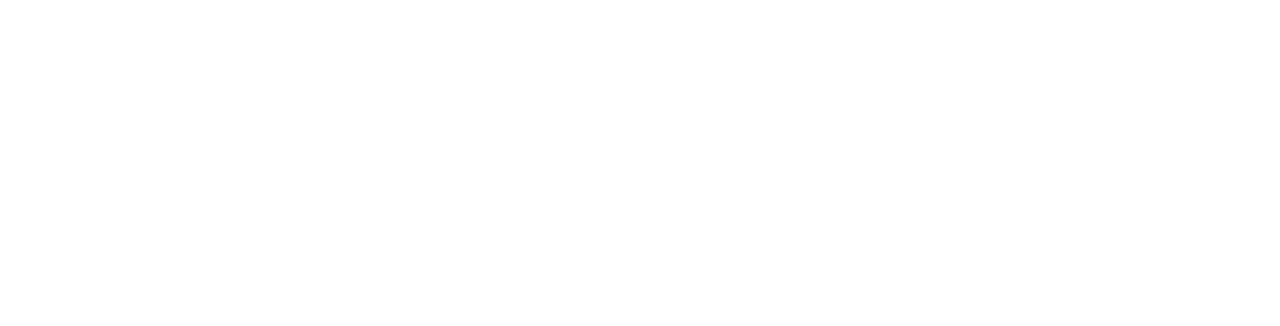
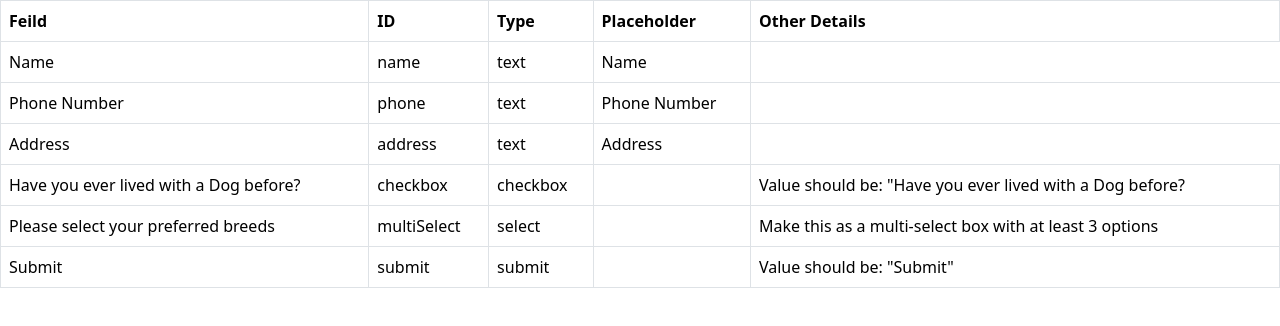
Before and after one commit to acciojob/dog-adoption-application-RitikRunner, a website: page main.html in a window 1280 px wide. Drawn offline with nearby package versions, Linux system fonts and the light colour scheme.

Commit message:
created a submission

```diff
--- a/main.html
+++ b/main.html
@@ -4,10 +4,60 @@
 
 <head>
 	<link rel="stylesheet" href="styles.css">
+	<link href="https://cdn.jsdelivr.net/npm/bootstrap@5.3.8/dist/css/bootstrap.min.css" rel="stylesheet" integrity="sha384-sRIl4kxILFvY47J16cr9ZwB07vP4J8+LH7qKQnuqkuIAvNWLzeN8tE5YBujZqJLB" crossorigin="anonymous">
 </head>
 
 <body>
 	<!-- the entire body must be written by student -->
+	<table class="table table-bordered">
+		<tr>
+			<th>Feild</th>
+			<th>ID</th>
+			<th>Type</th>
+			<th>Placeholder</th>
+			<th>Other Details</th>
+		</tr>
+		<tr>
+			<td>Name</td>
+			<td>name</td>
+			<td>text</td>
+			<td>Name</td>
+		</tr>
+		<tr>
+			<td>Phone Number</td>
+			<td>phone</td>
+			<td>text</td>
+			<td>Phone Number</td>
+		</tr>
+		<tr>
+			<td>Address</td>
+			<td>address</td>
+			<td>text</td>
+			<td>Address</td>
+		</tr>
+		<tr>
+			<td>Have you ever lived with a Dog before?</td>
+			<td>checkbox</td>
+			<td>checkbox</td>
+			<td></td>
+			<td>Value should be: "Have you ever lived with a Dog before?</td>
+		</tr>
+		<tr>
+			<td>Please select your preferred breeds</td>
+			<td>multiSelect</td>
+			<td>select</td>
+			<td></td>
+			<td>Make this as a multi-select box with at least 3 options</td>
+		</tr>
+		<tr>
+			<td>Submit</td>
+			<td>submit</td>
+			<td>submit</td>
+			<td></td>
+			<td>Value should be: "Submit"</td>
+		</tr>
+    </table>
+
     <script type="text/javascript" src="./script.js">
 </script>
 
--- a/styles.css
+++ b/styles.css
@@ -1,2 +1,5 @@
 
 /* Your CSS Code here. */
+/* table, th, td {
+  border: 1px solid black;
+}    */
```
